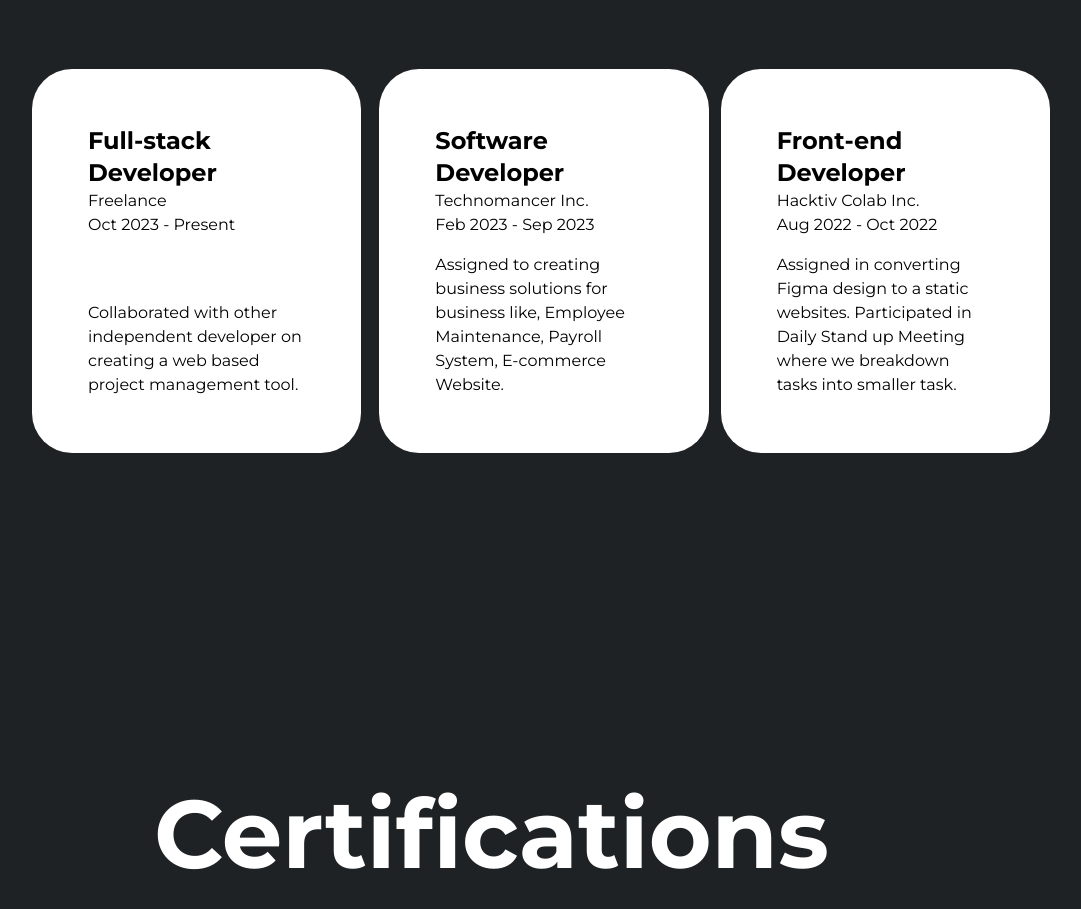
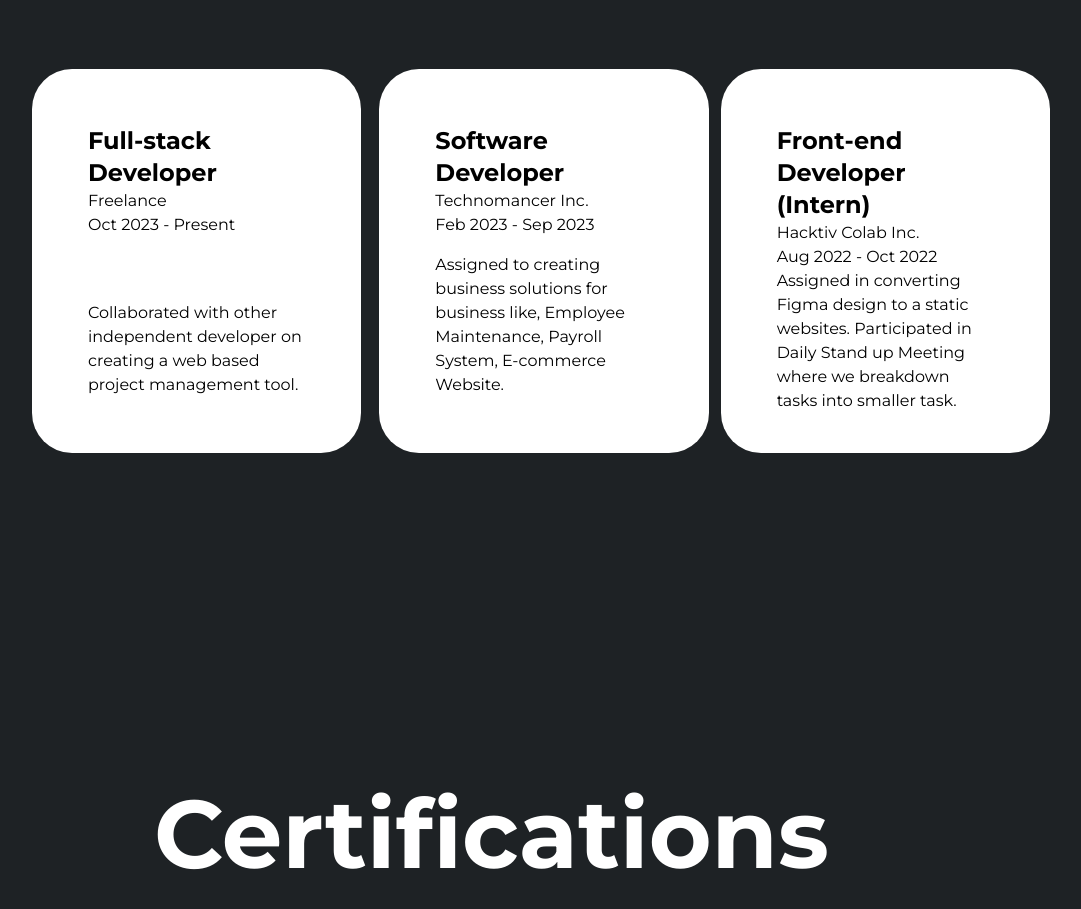
Before and after one commit to zachhh14/portfolio, a React (Vite) app: page / in a window 1280 px wide. Shown: the part 3260-4169 px from the top of the page, without its empty margins (102-1183 px from the left). Built offline with nearby package versions, Linux system fonts and the light colour scheme.

Commit message:
update experience

```diff
--- a/src/components/Experience/Experience.jsx
+++ b/src/components/Experience/Experience.jsx
@@ -30,7 +30,7 @@ function Experience() {
           description='Assigned to creating business solutions for business like, Employee Maintenance, Payroll System, E-commerce Website.'
         />
         <ExperienceCard
-          position='Front-end Developer'
+          position='Front-end Developer (Intern)'
           company='Hacktiv Colab Inc.'
           date='Aug 2022 - Oct 2022'
           description='Assigned in converting Figma design to a static websites. Participated in Daily Stand up Meeting where we breakdown tasks into smaller task.'
```
Also changed, not shown: 1 other file (tests, documents, lock files or other folders).
